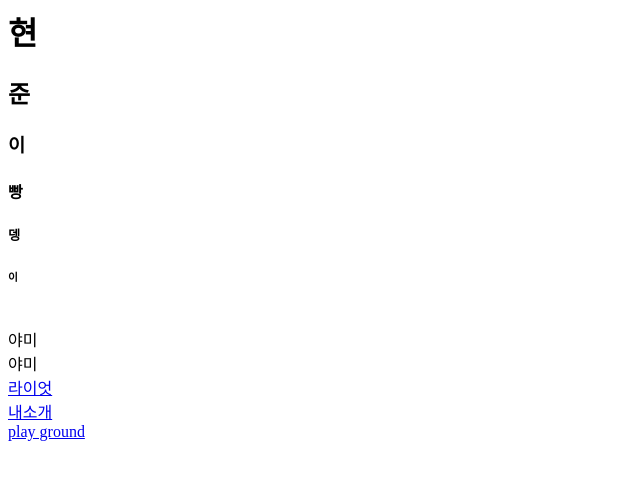
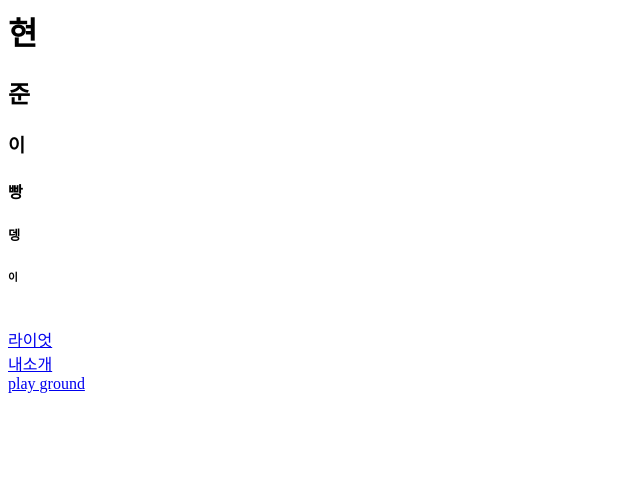
Before and after one commit to candyyamy/wc2022, a plain HTML site: page index.html in a window 1280 px wide. Shown: the whole page, without its empty margins (0-640 px from the left). Drawn offline with Linux system fonts and the light colour scheme.

Commit message:
Update index.html

```diff
--- a/index.html
+++ b/index.html
@@ -10,8 +10,6 @@
 <h4>빵</h4>
 <h5>뎅</h5>
 <h6>이</h6><br>
-야미<br>
-야미<br>
 <a href="https://www.riotgames.com/ko">라이엇</a><br>
 <a href="my.html">내소개</a><br>
 <a href="joy.html">play ground</a><br>
```
